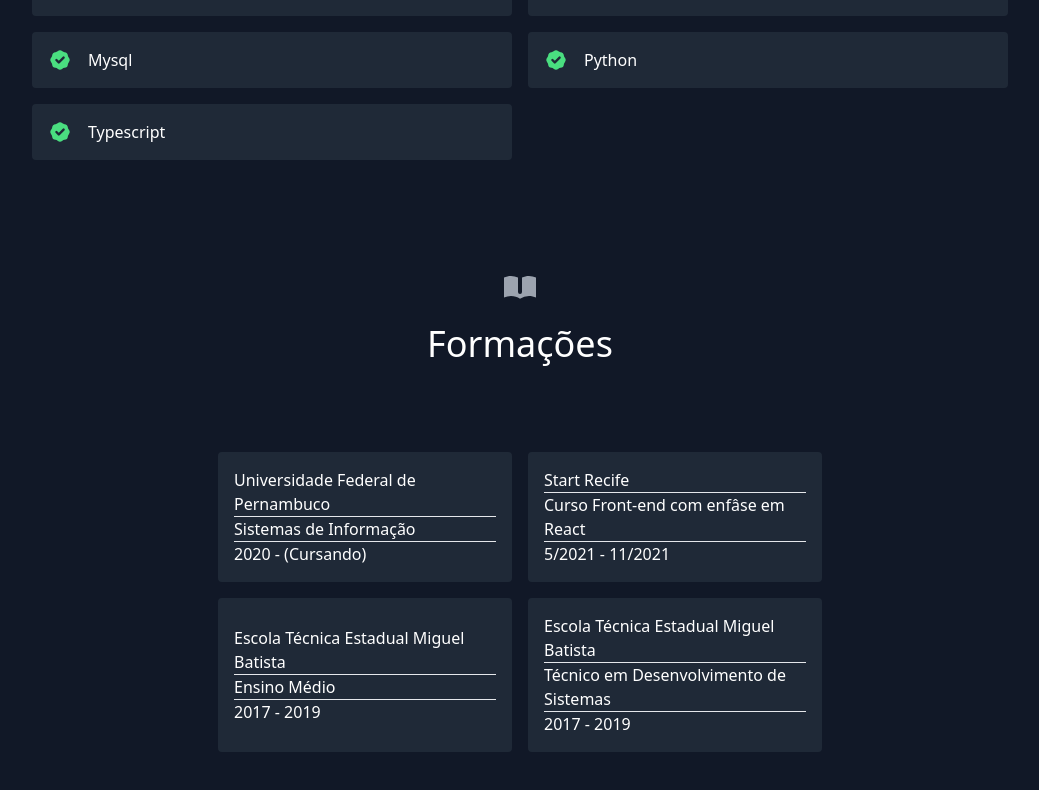
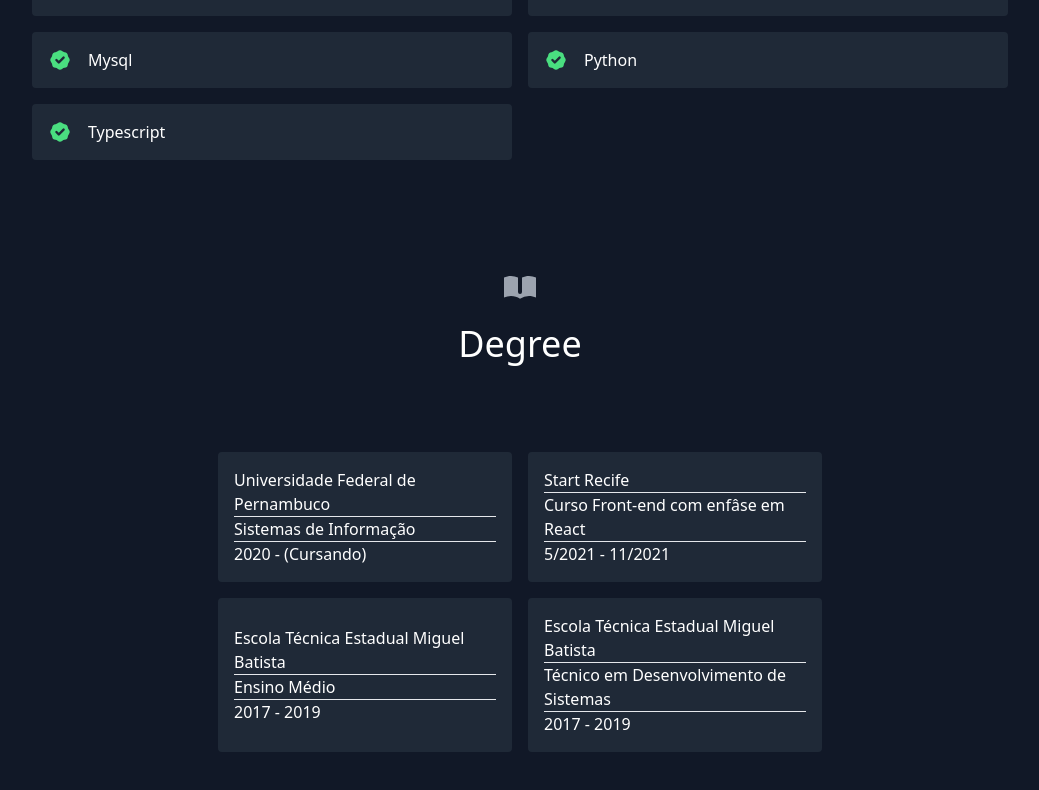
Before and after one commit to gilbertomoj/portifolio, a React (Create React App) app: page / in a window 1280 px wide. Shown: the part 1954-2744 px from the top of the page, without its empty margins (120-1159 px from the left). Built offline with nearby package versions, Linux system fonts and the light colour scheme.

Commit message:
Update Degree.js

```diff
--- a/src/components/Degree.js
+++ b/src/components/Degree.js
@@ -8,7 +8,7 @@
           <div className="text-center mb-20">
             <BookOpenIcon className="w-10 inline-block mb-4 mt-3"/>
             <h1 className="sm:text-4xl text-3xl font-medium title-font text-white mb-4">
-              Formações
+              Degree
             </h1>
           </div>
           <div className="flex flex-wrap sm:w-3/6 sm:mx-auto">
```
